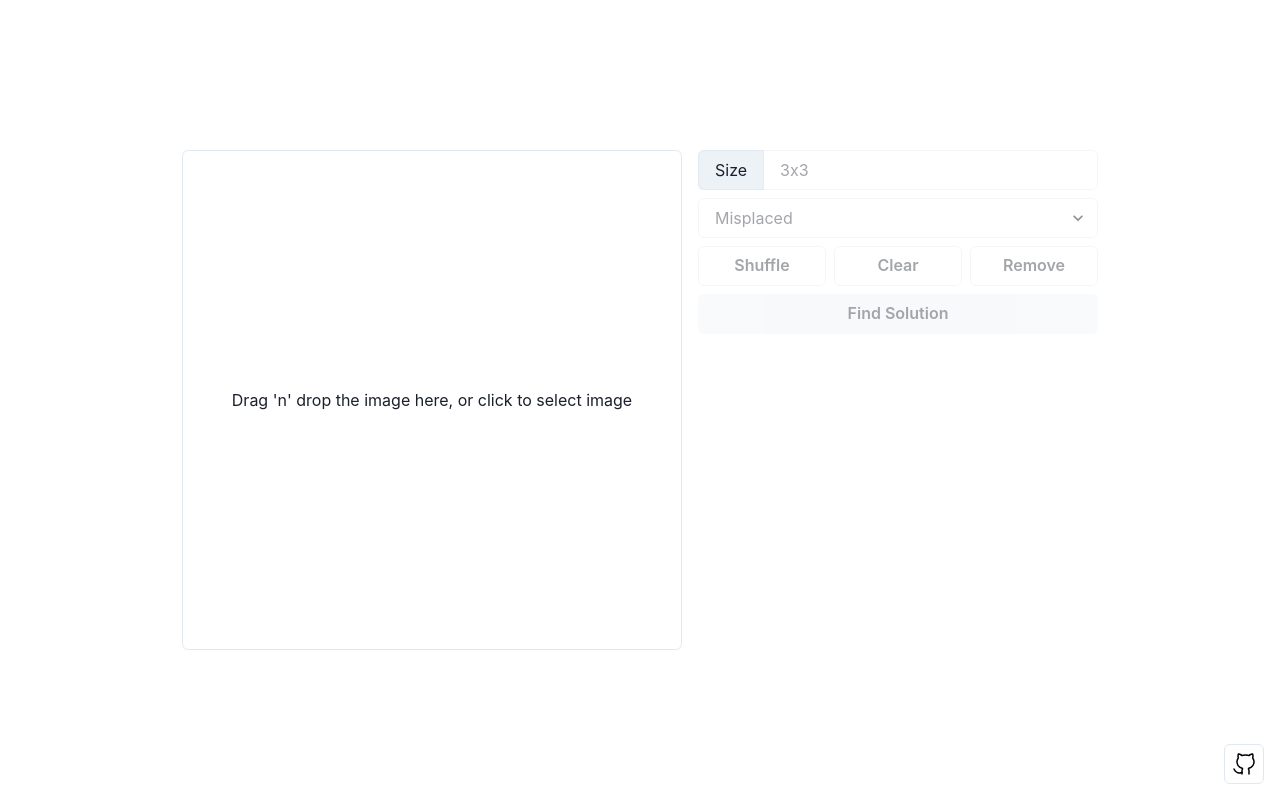
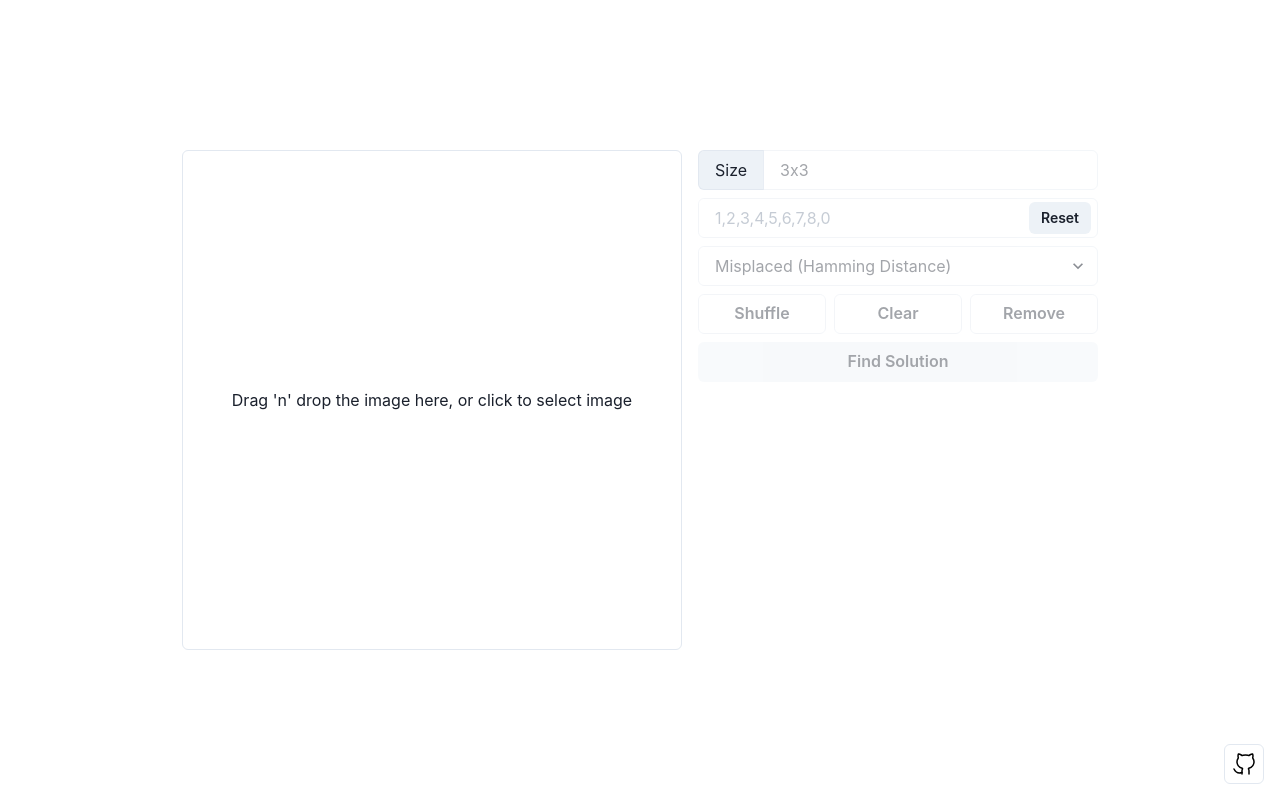
Before and after one commit to 1cedrus/aStar, a React (Vite) app: page / in a window 1280 px wide. Built offline with nearby package versions, Linux system fonts and the light colour scheme.

Commit message:
Add custom state & temp remove unknown heuris

```diff
--- a/src/components/Puzzle.tsx
+++ b/src/components/Puzzle.tsx
@@ -1,6 +1,6 @@
 import { Direction, Heuristic, SolutionInfo } from '@/types.ts';
 import { useEffect, useState } from 'react';
-import { Box, Button, Flex, Input, InputGroup, InputLeftAddon, Select } from '@chakra-ui/react';
+import { Box, Button, Flex, Input, InputGroup, InputLeftAddon, InputRightElement, Select } from '@chakra-ui/react';
 import Dropzone from '@/components/Dropzone.tsx';
 import { toast } from 'react-toastify';
 import { misplaced } from '@/utils/heuristics.ts';
@@ -17,6 +17,7 @@ export default function Puzzle() {
   const [worker, setWorker] = useState<Worker>();
   const [solveInterval, setSolveInterval] = useState<number>();
   const [onSolving, setOnSolving] = useState(false);
+  const [customPieces, setCustomPieces] = useState<string>('');
 
   const handleDrop = (imageURL: string) => {
     setImage(imageURL);
@@ -130,6 +131,7 @@ export default function Puzzle() {
 
     const pieces = Array.from({ length: rows * columns - 1 }, (_, i) => i + 1);
     setPieces([...pieces, 0]);
+    setCustomPieces([...pieces, 0].join(','));
 
     renderPuzzle(pieces);
   };
@@ -146,8 +148,16 @@ export default function Puzzle() {
     } while (!isSolvable(Array.from(pieces), rows, columns));
 
     setPieces(Array.from(pieces));
+    setCustomPieces(Array.from(pieces).join(','));
+
     renderPuzzle(Array.from(pieces));
   };
+
+  useEffect(() => {
+    if (onSolving) {
+      setCustomPieces(Array.from(pieces).join(','));
+    }
+  }, [pieces]);
 
   const doMove = (direction: Direction, state?: number[]) => {
     const canvas = document.querySelector('canvas')!;
@@ -281,7 +291,28 @@ export default function Puzzle() {
     }
   };
 
+  const handleCustomPieces = (state: string) => {
+    setCustomPieces(state);
+
+    const pieces = state
+      .split(',')
+      .map((o) => parseInt(o))
+      .filter((o) => !isNaN(o));
+
+    setPieces(pieces);
+    renderPuzzle(pieces);
+  };
+
+  const isValidPieces = () => {
+    for (let i = 0; i < rows * columns; i++) {
+      if (!pieces.includes(i)) return false;
+    }
+
+    return isSolvable(pieces, rows, columns);
+  };
+
   const isDisabled = !image || onFinding || onSolving;
+  const isValid = isValidPieces();
 
   return (
     <Flex gap={4}>
@@ -295,29 +326,47 @@ export default function Puzzle() {
       <Flex direction='column' gap={2} width='25rem'>
         <InputGroup>
           <InputLeftAddon>Size</InputLeftAddon>
+          <Input value={size} onChange={(e) => setSize(e.target.value)} placeholder='' disabled={isDisabled} />
+        </InputGroup>
+        <InputGroup>
           <Input
-            value={size}
-            onChange={(e) => setSize(e.target.value)}
-            placeholder='{number}x{number}'
-            disabled={isDisabled}
+            value={onSolving ? pieces.join(',') : customPieces}
+            placeholder='1,2,3,4,5,6,7,8,0'
+            onChange={(e) => handleCustomPieces(e.currentTarget.value)}
+            disabled={isDisabled || !rows || !columns}
           />
+          <InputRightElement width='4.5rem'>
+            <Button size='sm' mr={1} onClick={doClear}>
+              Reset
+            </Button>
+          </InputRightElement>
         </InputGroup>
-        <Select value={heuristic} onChange={(e) => setHeuristic(e.target.value as Heuristic)} disabled={isDisabled}>
+        <Select
+          value={heuristic}
+          onChange={(e) => setHeuristic(e.target.value as Heuristic)}
+          disabled={isDisabled || !rows || !columns}>
           <option value={Heuristic.MISPLACED}>{Heuristic.MISPLACED}</option>
           <option value={Heuristic.MANHATTAN}>{Heuristic.MANHATTAN}</option>
           <option value={Heuristic.INVERSION}>{Heuristic.INVERSION}</option>
           <option value={Heuristic.WALKING}>{Heuristic.WALKING}</option>
           <option value={Heuristic.MANHATTAN_WITH_LINEAR_CONFLICT}>{Heuristic.MANHATTAN_WITH_LINEAR_CONFLICT}</option>
-          <option value={Heuristic.UNKNOWN}>{Heuristic.UNKNOWN}</option>
         </Select>
         <Flex gap={2}>
-          <Button onClick={doShuffle} variant='outline' w='100%' isDisabled={isDisabled}>
+          <Button
+            onClick={doShuffle}
+            variant='outline'
+            w='100%'
+            isDisabled={isDisabled || !rows || !columns || !isValid}>
             Shuffle
           </Button>
-          <Button onClick={doClear} variant='outline' w='100%' isDisabled={isDisabled}>
+          <Button onClick={doClear} variant='outline' w='100%' isDisabled={isDisabled || !rows || !columns || !isValid}>
             Clear
           </Button>
-          <Button onClick={doRemove} variant='outline' w='100%' isDisabled={isDisabled}>
+          <Button
+            onClick={doRemove}
+            variant='outline'
+            w='100%'
+            isDisabled={isDisabled || !rows || !columns || !isValid}>
             Remove
           </Button>
         </Flex>
@@ -325,7 +374,7 @@ export default function Puzzle() {
           onClick={findSolution}
           loadingText='Finding'
           isLoading={onFinding}
-          isDisabled={isDisabled || !misplaced(pieces, rows, columns)}>
+          isDisabled={isDisabled || !misplaced(pieces, rows, columns) || !isValid}>
           Find Solution
         </Button>
         {onFinding && (
--- a/src/types.ts
+++ b/src/types.ts
@@ -9,12 +9,11 @@ export interface Node {
 }
 
 export enum Heuristic {
-  MISPLACED = 'Misplaced',
+  MISPLACED = 'Misplaced (Hamming Distance)',
   MANHATTAN = 'Manhattan Distance',
   INVERSION = 'Inversion Distance',
   WALKING = 'Walking Distance',
   MANHATTAN_WITH_LINEAR_CONFLICT = 'Manhattan + Linear Conflict',
-  UNKNOWN = 'unknown (Not Optimal)',
 }
 
 export interface SolutionInfo {
--- a/src/utils/worker.ts
+++ b/src/utils/worker.ts
@@ -1,13 +1,6 @@
 import { aStar } from '@/utils/astar.ts';
 import { Heuristic } from '@/types.ts';
-import {
-  inversion,
-  manhattan,
-  manhattanWithLinearConflict,
-  misplaced,
-  unknown,
-  walkingDistance,
-} from '@/utils/heuristics.ts';
+import { inversion, manhattan, manhattanWithLinearConflict, misplaced, walkingDistance } from '@/utils/heuristics.ts';
 
 onmessage = (e) => {
   const [state, heuristic, rows, cols] = e.data;
@@ -19,9 +12,6 @@ onmessage = (e) => {
       break;
     case Heuristic.MANHATTAN:
       heuristicFunc = manhattan;
-      break;
-    case Heuristic.UNKNOWN:
-      heuristicFunc = unknown;
       break;
     case Heuristic.INVERSION:
       heuristicFunc = inversion;
```
